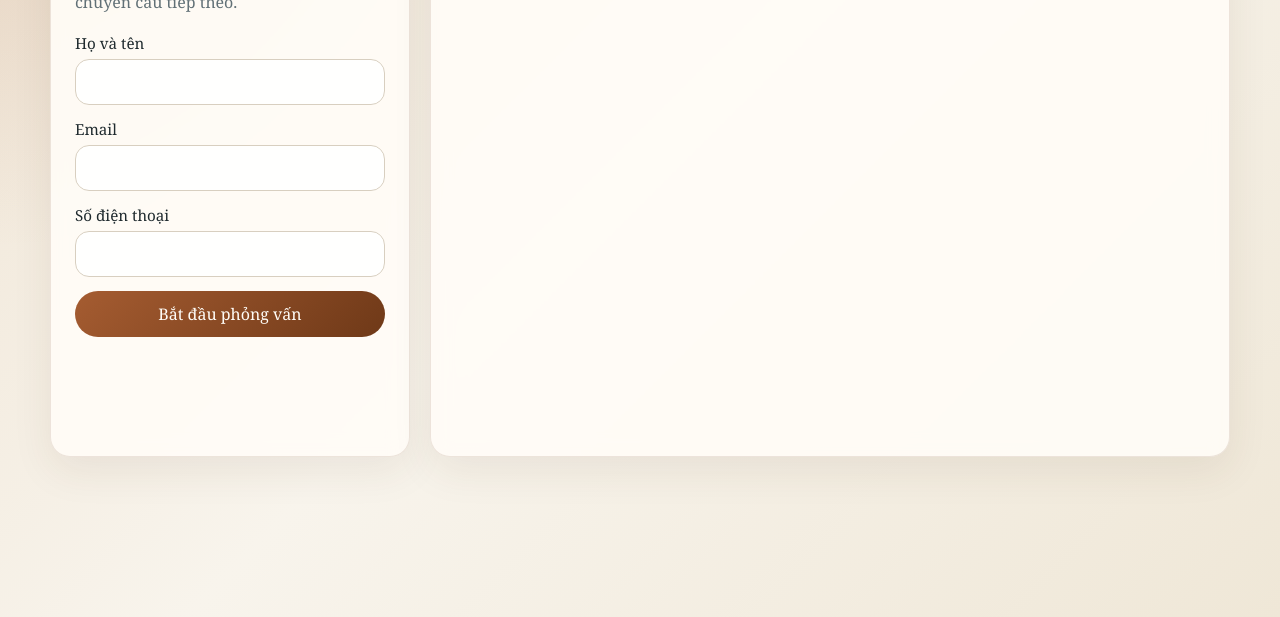
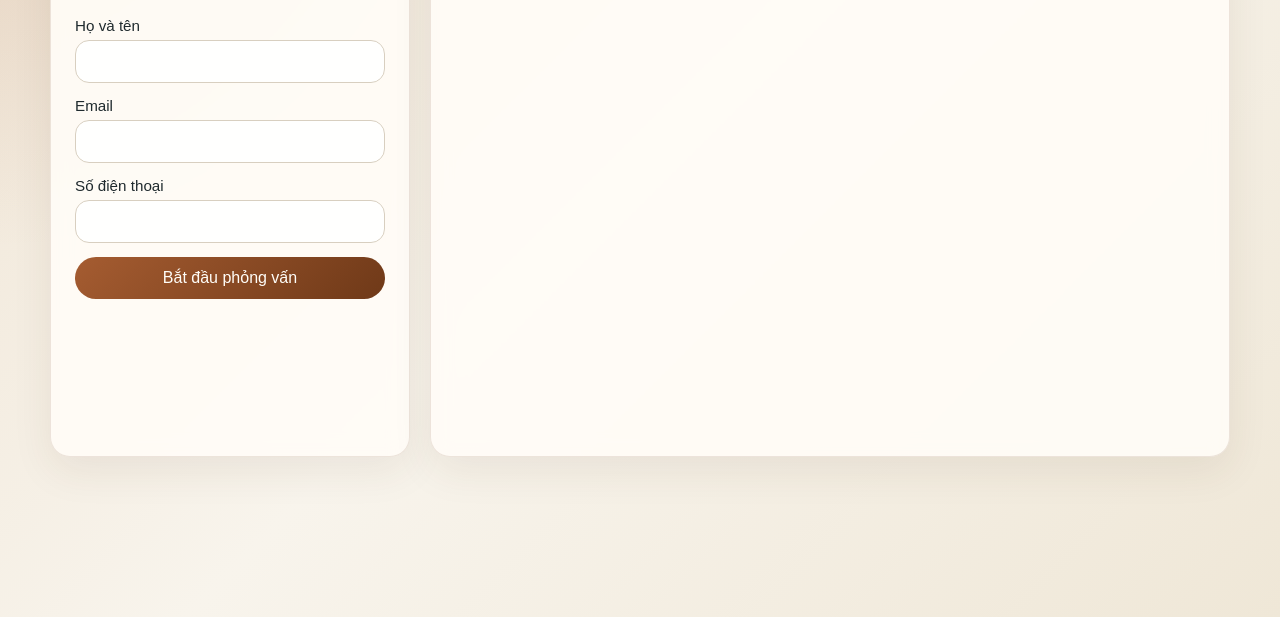
Before and after one commit to happylot/kghr, a website: page public/index.html in a window 1280 px wide. Shown: the part 207-824 px from the top of the page. Drawn offline with Linux system fonts and the light colour scheme.

Commit message:
chang font

```diff
--- a/public/styles.css
+++ b/public/styles.css
@@ -16,7 +16,7 @@
 
 body {
   margin: 0;
-  font-family: Georgia, "Times New Roman", serif;
+  font-family: Arial, sans-serif;
   color: var(--text);
   background:
     radial-gradient(circle at top left, rgba(165, 92, 49, 0.16), transparent 30%),
```
Also changed, not shown: .github/workflows/deploy.yml (added), README.md.
